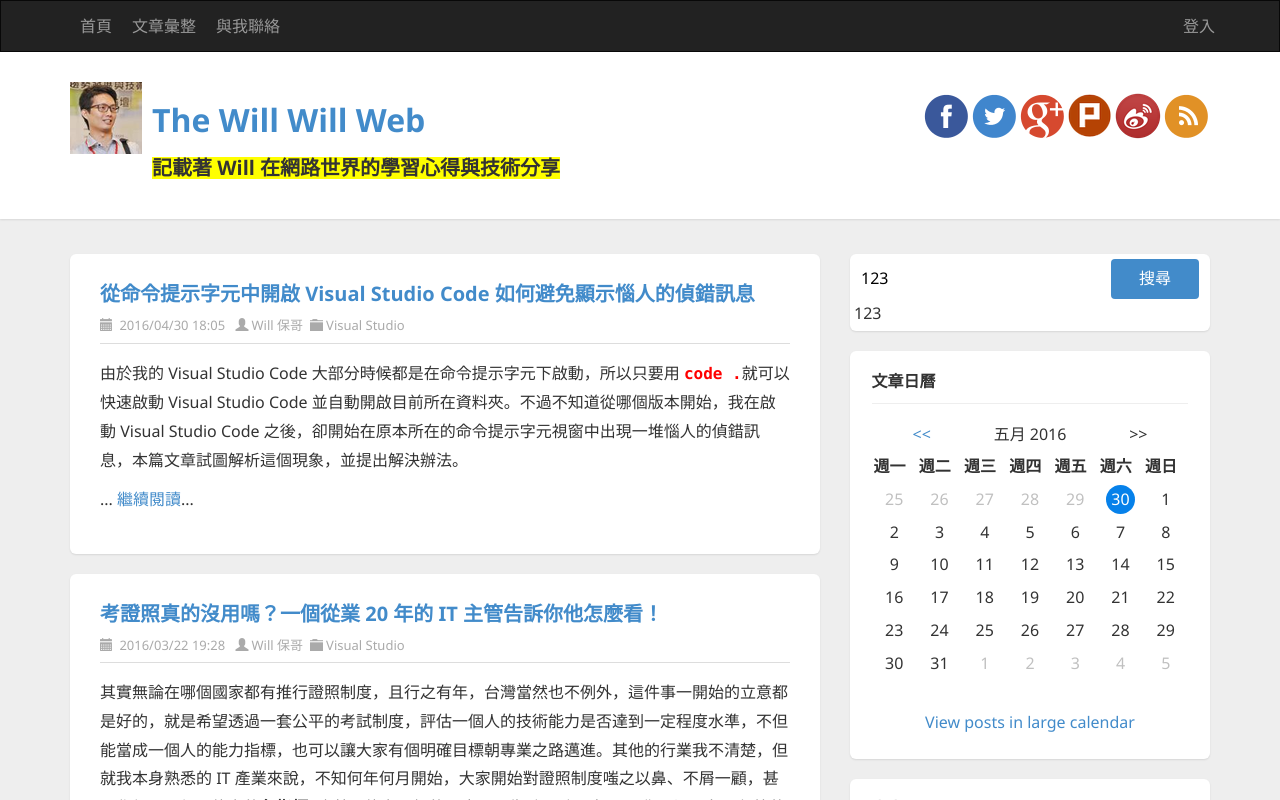
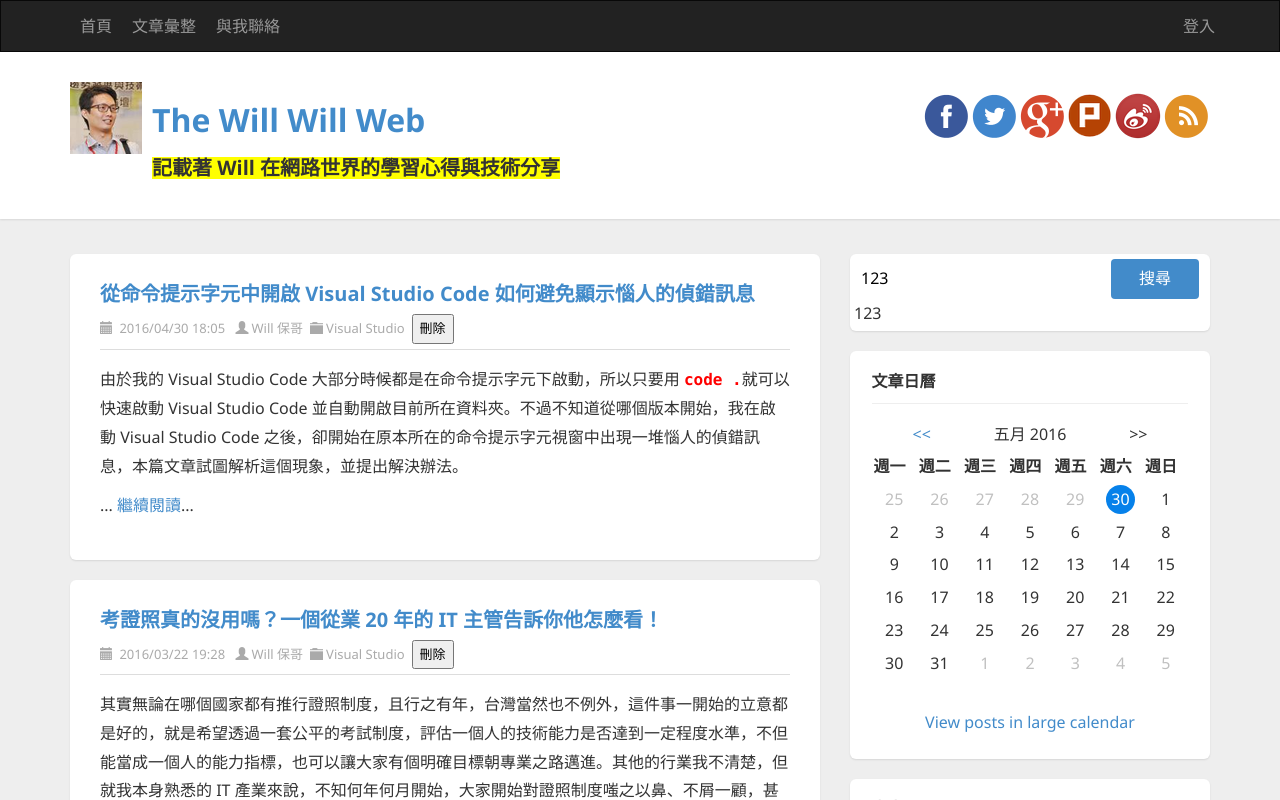
Before and after one commit to coolrare/RTPMSAngular4, an Angular app: page / in a window 1280 px wide. Shown: the top 800 px of the page. Built offline with nearby package versions, Linux system fonts and the light colour scheme.

Commit message:
示範 @Output() 用法

```diff
--- a/src/app/app.component.html
+++ b/src/app/app.component.html
@@ -8,7 +8,9 @@
       <div id="ctl00_cphBody_divError"></div>
       <div id="ctl00_cphBody_PostList1_posts" class="posts">
 
-        <app-article *ngFor="let item of data" [item]="item"></app-article>
+        <app-article *ngFor="let item of data"
+          [item]="item"
+          (delete)="doDelete($event)"></app-article>
 
       </div>
     </section>
--- a/src/app/app.component.ts
+++ b/src/app/app.component.ts
@@ -16,7 +16,10 @@
   doSearch(str) {
     // this.keyword
   }
-
+  doDelete(item) {
+    let idx = this.data.indexOf(item);
+    this.data.splice(idx, 1);
+  }
   data = [
     {
       "id": 1,
--- a/src/app/article/article.component.html
+++ b/src/app/article/article.component.html
@@ -12,6 +12,7 @@
                 <a [href]="item['category-link']">{{ item.author }}</a>
               </span>
       <span class="post-category"><i class="glyphicon glyphicon-folder-close"></i><a href="http://blog.miniasp.com/category/Visual-Studio.aspx">Visual Studio</a></span>
+      <button (click)="doDelete()">刪除</button>
     </div>
   </header>
   <section class="post-body text" [innerHTML]="item.summary">
--- a/src/app/article/article.component.ts
+++ b/src/app/article/article.component.ts
@@ -1,4 +1,4 @@
-import { Component, OnInit, Input } from '@angular/core';
+import { Component, OnInit, Input, Output, EventEmitter } from '@angular/core';
 
 @Component({
   selector: 'app-article',
@@ -10,9 +10,16 @@
   @Input()
   item;
 
+  @Output()
+  delete = new EventEmitter();
+
   constructor() { }
 
   ngOnInit() {
   }
 
+  doDelete() {
+    this.delete.emit(this.item);
+  }
+
 }
```
